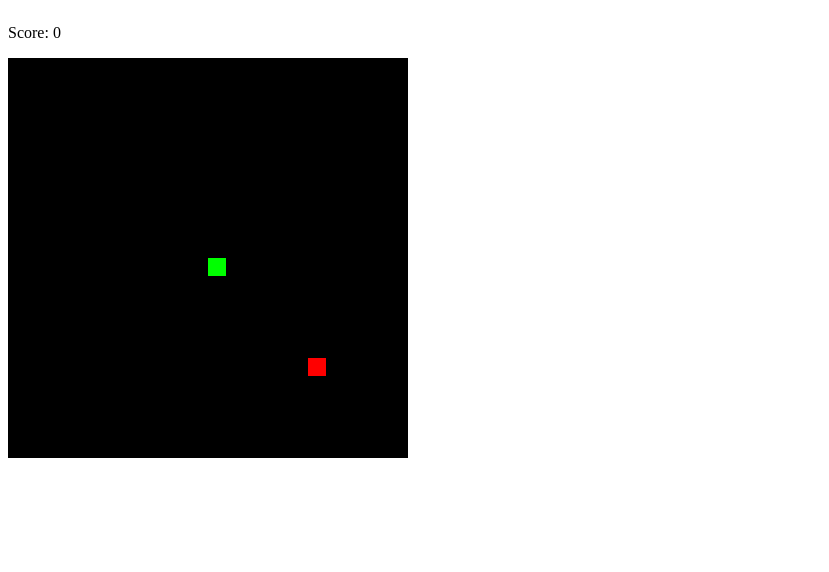
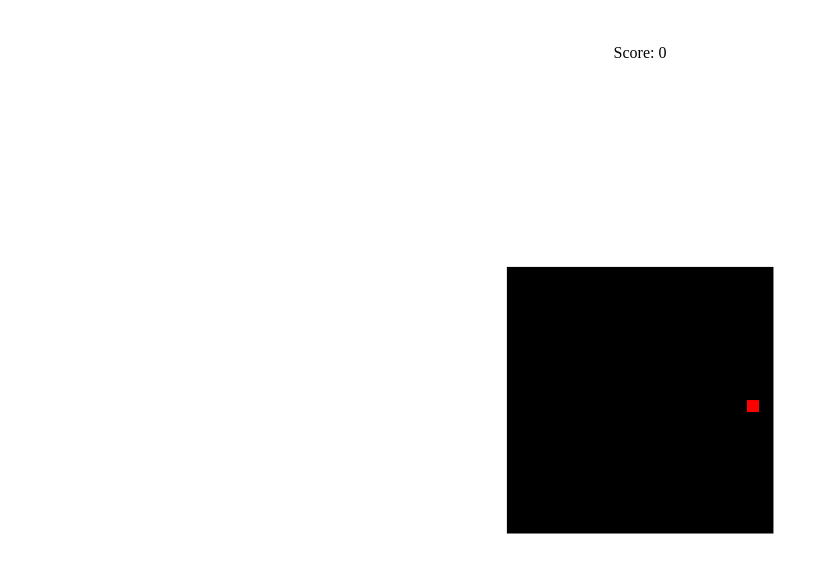
Before and after one commit to iJOKE17/snakeGame, a plain HTML site: page index.html in a window 1280 px wide. Shown: the whole page, without its empty margins (0-829 px from the left). Drawn offline with Linux system fonts and the light colour scheme.

Commit message:
update game move script and style

```diff
--- a/index.html
+++ b/index.html
@@ -1,90 +1,13 @@
 <html>
-	<body>
-		<div style="display: flex;">
-			<p>Score:&nbsp;</p>
-			<p id="score"></p>
-		</div>
-		<canvas id="gc" width="400" height="400"></canvas>
-	</body>
+  <head>
+    <link rel="stylesheet" href="styles.css">
+  </head>
+  <body>
+    <div id="score-board">
+      <p>Score:&nbsp;</p>
+      <p id="score"></p>
+    </div>
+    <canvas id="gc"></canvas>
+    <script src="script.js"></script>
+  </body>
 </html>
-<script>
-	window.onload = function () {
-		canv = document.getElementById("gc");
-		ctx = canv.getContext("2d"); // create context 2d
-		document.addEventListener("keydown", keyPush); // Set key push
-		document.getElementById("score").innerHTML = 0; // Set score
-		setInterval(game, 100); // Set speed
-	}
-	positionX = positionY = 10;
-	gs = tc = 20;
-	cherryX = cherryY = 15;	// Set cherry
-	xv = yv = 0;
-	trail = [];
-	tail = 1;
-	score = 0;
-
-	function game() {
-		positionX += xv;
-		positionY += yv;
-		if (positionX < 0) {
-			positionX = tc - 1;
-		}
-		if (positionX > tc - 1) {
-			positionX = 0;
-		}
-		if (positionY < 0) {
-			positionY = tc - 1;
-		}
-		if (positionY > tc - 1) {
-			positionY = 0;
-		}
-		ctx.fillStyle = "black";	// Set field color
-		ctx.fillRect(0, 0, canv.width, canv.height); // Set position
-
-		ctx.fillStyle = "lime";	// Set snake color
-		for (var i = 0; i < trail.length; i++) {
-			ctx.fillRect(trail[i].x * gs, trail[i].y * gs, gs - 2, gs - 2);
-			if (trail[i].x == positionX && trail[i].y == positionY) {
-				tail = 5;	// Set default snake tail
-			}
-		}
-		trail.push({
-			x: positionX,
-			y: positionY
-		});
-		while (trail.length > tail) {
-			trail.shift();
-		}
-
-		if (cherryX == positionX && cherryY == positionY) {	// Snake eatten
-			tail++;	// add tail
-			document.getElementById("score").innerHTML = ++score;  // add taiscorel
-			cherryX = Math.floor(Math.random() * tc); // set new cherry in x
-			cherryY = Math.floor(Math.random() * tc); // set new cherry in y
-		}
-		ctx.fillStyle = "red";	// Set cherry color
-		ctx.fillRect(cherryX * gs, cherryY * gs, gs - 2, gs - 2);
-	}
-
-	function keyPush(evt) {
-		console.log(evt);
-		switch (evt.keyCode) {
-			case 37:
-				xv = -1;
-				yv = 0;
-				break;
-			case 38:
-				xv = 0;
-				yv = -1;
-				break;
-			case 39:
-				xv = 1;
-				yv = 0;
-				break;
-			case 40:
-				xv = 0;
-				yv = 1;
-				break;
-		}
-	}
-</script>
--- /dev/null
+++ b/script.js
@@ -0,0 +1,121 @@
+// Constants
+const CANVAS_WIDTH = 400;
+const CANVAS_HEIGHT = 400;
+const GRID_SIZE = 20;
+const DEFAULT_TAIL = 5;
+
+// Variables
+let canv;
+let ctx;
+let positionX = 10;
+let positionY = 10;
+let xv = 0;
+let yv = 0;
+let trail = [];
+let tail = DEFAULT_TAIL;
+let score = 0;
+let cherryX = Math.floor(Math.random() * (CANVAS_WIDTH / GRID_SIZE));
+let cherryY = Math.floor(Math.random() * (CANVAS_HEIGHT / GRID_SIZE));
+
+// Initialize the game
+window.onload = function () {
+  canv = document.getElementById("gc");
+  ctx = canv.getContext("2d");
+  canv.width = CANVAS_WIDTH;
+  canv.height = CANVAS_HEIGHT;
+  document.addEventListener("keydown", handleKeyPress);
+  document.getElementById("score").innerHTML = 0;
+  setInterval(update, 100);
+};
+
+// Update the game state
+function update() {
+  positionX += xv;
+  positionY += yv;
+
+  handleCollision();
+  drawField();
+  drawSnake();
+  drawCherry();
+  checkCollision();
+}
+
+// Handle the key press events
+function handleKeyPress(evt) {
+  switch (evt.keyCode) {
+    case 37: // left arrow key
+      xv = -1;
+      yv = 0;
+      break;
+    case 38: // up arrow key
+      xv = 0;
+      yv = -1;
+      break;
+    case 39: // right arrow key
+      xv = 1;
+      yv = 0;
+      break;
+    case 40: // down arrow key
+      xv = 0;
+      yv = 1;
+      break;
+  }
+}
+
+// Handle screen collision
+function handleCollision() {
+  if (positionX < 0) {
+    positionX = (CANVAS_WIDTH / GRID_SIZE) - 1;
+  }
+  if (positionX > (CANVAS_WIDTH / GRID_SIZE) - 1) {
+    positionX = 0;
+  }
+  if (positionY < 0) {
+    positionY = (CANVAS_HEIGHT / GRID_SIZE) - 1;
+  }
+  if (positionY > (CANVAS_HEIGHT / GRID_SIZE) - 1) {
+    positionY = 0;
+  }
+
+  for (let i = 0; i < trail.length; i++) {
+    if (trail[i].x === positionX && trail[i].y === positionY) {
+      tail = DEFAULT_TAIL;
+      score = 0;
+      document.getElementById("score").innerHTML = score;
+      positionX = 10;
+      positionY = 10;
+      trail = [];
+    }
+  }
+}
+
+function drawField() {
+  ctx.fillStyle = "black";
+  ctx.fillRect(0, 0, canv.width, canv.height);
+}
+
+function drawSnake() {
+  ctx.fillStyle = "lime";
+  for (let i = 0; i < trail.length; i++) {
+    ctx.fillRect(trail[i].x * GRID_SIZE, trail[i].y * GRID_SIZE, GRID_SIZE - 2, GRID_SIZE - 2);
+  }
+  trail.push({ x: positionX, y: positionY });
+  while (trail.length > tail) {
+    trail.shift();
+  }
+}
+
+function drawCherry() {
+  ctx.fillStyle = "red";
+  ctx.fillRect(cherryX * GRID_SIZE, cherryY * GRID_SIZE, GRID_SIZE - 2, GRID_SIZE - 2);
+}
+
+function checkCollision() {
+  if (positionX === cherryX && positionY === cherryY) {
+    tail++;
+    score++;
+    document.getElementById("score").innerHTML = score;
+    cherryX = Math.floor(Math.random() * (CANVAS_WIDTH / GRID_SIZE));
+    cherryY = Math.floor(Math.random() * (CANVAS_HEIGHT / GRID_SIZE));
+  }
+}
--- /dev/null
+++ b/styles.css
@@ -0,0 +1,23 @@
+body {
+  position: relative;
+  text-align: center;
+}
+
+canvas {
+  position: absolute;
+  top: 50%;
+  left: 50%;
+  transform: translate(-50%, -50%);
+  height: calc(100vh / 3);
+  width: calc(100vh / 3);
+}
+
+#score-board {
+  position: absolute;
+  top: 20px;
+  left: 50%;
+  transform: translateX(-50%);
+  display: flex;
+  align-items: center;
+  justify-content: center;
+}
```
